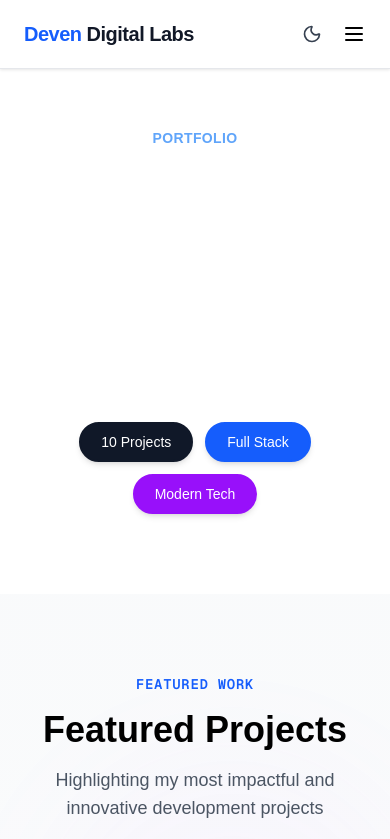
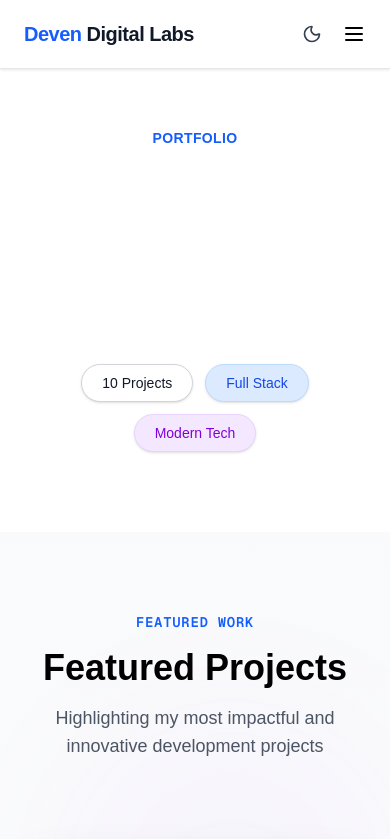
Before and after one commit to deven065/Portfolio-Website, a Next.js app: page /projects in a window 390 px wide. Shown: the top 839 px of the page. Built offline with nearby package versions, Linux system fonts and the light colour scheme.

Commit message:
refactor: Simplify ProjectsHero component styles and improve readability

```diff
--- a/src/app/Components/Projects/ProjectsHero.tsx
+++ b/src/app/Components/Projects/ProjectsHero.tsx
@@ -3,56 +3,30 @@ import React from "react";
 
 const ProjectsHero: React.FC = () => {
     return (
-        <section
-            className="relative py-20 md:py-28 text-center px-6 overflow-hidden"
-            style={{
-                backgroundColor: '#0f172a',
-                color: '#ffffff'
-            }}
-        >
+        <section className="relative py-20 md:py-28 text-center px-6 overflow-hidden bg-white dark:bg-gray-950">
             <div className="max-w-4xl mx-auto relative" style={{ zIndex: 10 }}>
-                {/* Label */}
-                <p
-                    className="text-sm font-semibold tracking-wide uppercase mb-6"
-                    style={{
-                        color: '#60a5fa',
-                        WebkitTextFillColor: '#60a5fa'
-                    }}
-                >
+
+                <p className="text-sm font-semibold tracking-wide uppercase mb-6 text-blue-600 dark:text-blue-400">
                     PORTFOLIO
                 </p>
 
-                {/* Title */}
-                <h1
-                    className="text-4xl md:text-6xl font-bold mb-6"
-                    style={{
-                        color: '#ffffff',
-                        WebkitTextFillColor: '#ffffff'
-                    }}
-                >
+                <h1 className="text-4xl md:text-6xl font-bold mb-6 text-white dark:text-white">
                     Featured Projects
                 </h1>
 
-                {/* Description */}
-                <p
-                    className="text-lg max-w-3xl mx-auto mb-10 leading-relaxed"
-                    style={{
-                        color: '#ffffff',
-                        WebkitTextFillColor: '#ffffff'
-                    }}
-                >
-                    Explore a selection of my completed projects, built with modern technologies like React and Node.js, demonstrating my full stack expertise and passion for innovative development.
+                <p className="text-lg md:text-xl text-white dark:text-gray-300 max-w-3xl mx-auto mb-10 leading-relaxed">
+                    Explore a selection of my completed projects, built with modern technologies like React and Node.js.
                 </p>
 
-                {/* Tags / Filters */}
+                {/* Tags */}
                 <div className="flex flex-wrap justify-center gap-3">
-                    <span className="px-5 py-2 bg-gray-900 dark:bg-gray-800 text-white dark:text-gray-300 rounded-full text-sm font-medium border-2 border-gray-900 dark:border-gray-700 shadow-md">
+                    <span className="px-5 py-2 bg-white dark:bg-gray-800 text-gray-900 dark:text-gray-300 rounded-full text-sm font-medium border border-gray-300 dark:border-gray-700 shadow-sm">
                         10 Projects
                     </span>
-                    <span className="px-5 py-2 bg-blue-600 dark:bg-blue-900/20 text-white dark:text-blue-400 rounded-full text-sm font-medium border-2 border-blue-600 dark:border-blue-800 shadow-md">
+                    <span className="px-5 py-2 bg-blue-100 dark:bg-blue-900/20 text-blue-700 dark:text-blue-400 rounded-full text-sm font-medium border border-blue-200 dark:border-blue-800 shadow-sm">
                         Full Stack
                     </span>
-                    <span className="px-5 py-2 bg-purple-600 dark:bg-purple-900/20 text-white dark:text-purple-400 rounded-full text-sm font-medium border-2 border-purple-600 dark:border-purple-800 shadow-md">
+                    <span className="px-5 py-2 bg-purple-100 dark:bg-purple-900/20 text-purple-700 dark:text-purple-400 rounded-full text-sm font-medium border border-purple-200 dark:border-purple-800 shadow-sm">
                         Modern Tech
                     </span>
                 </div>
```
